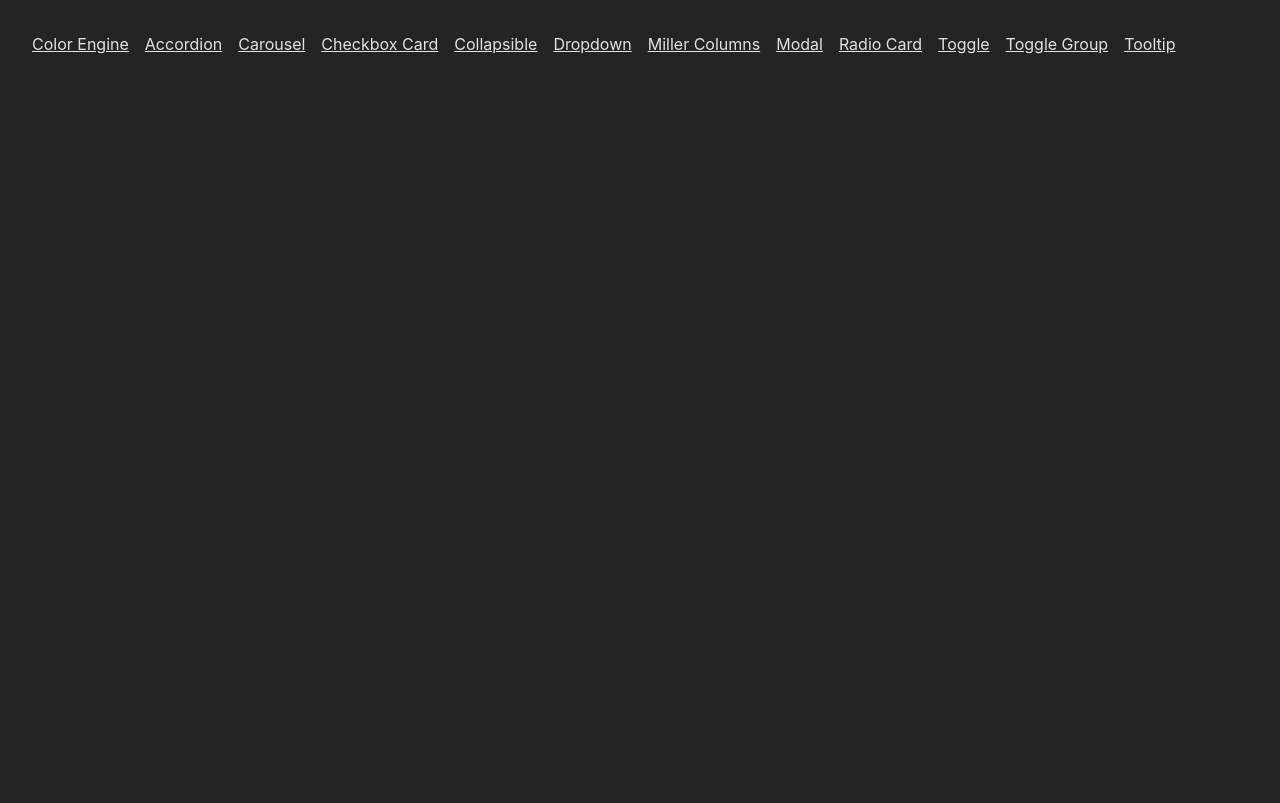
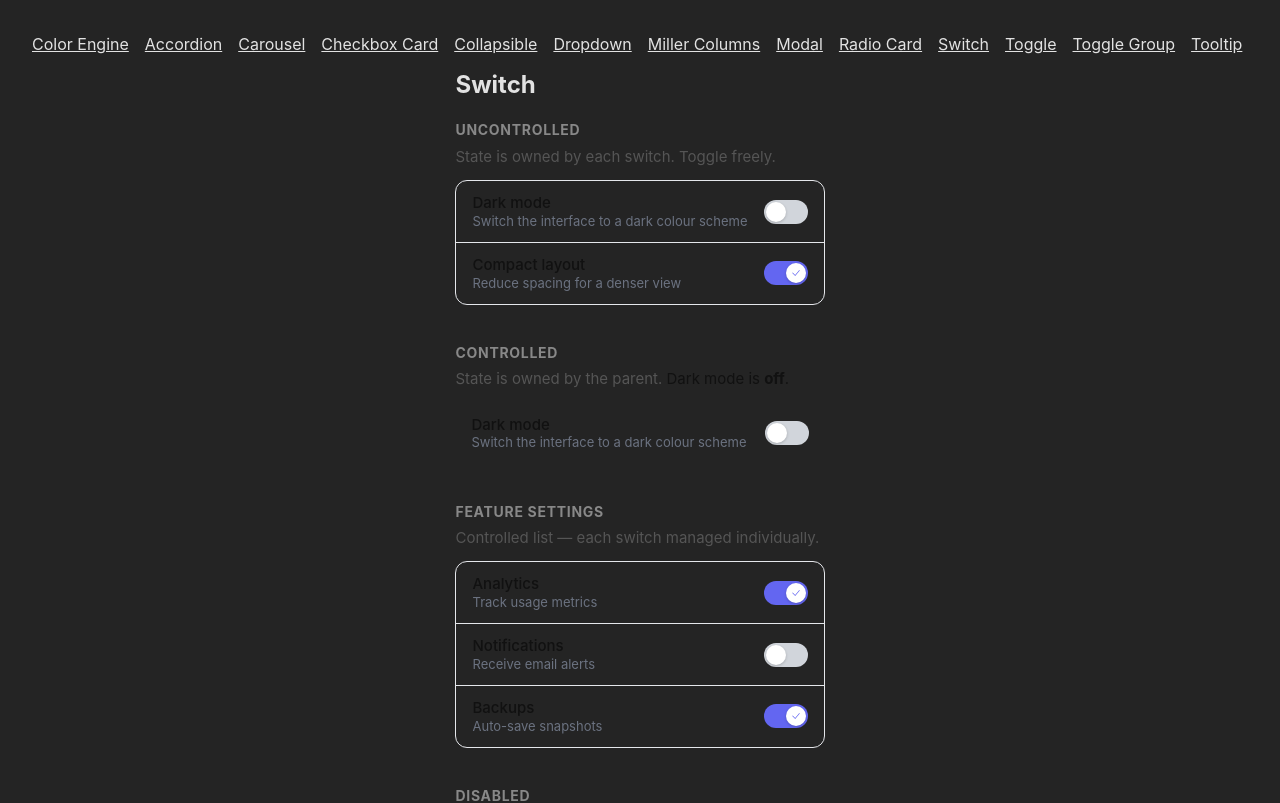
Before and after one commit to simonrevill/primitiv, a React (Vite) app in the folder apps/web/: page /switch in a window 1280 px wide. Shown: the top 803 px of the page. Built offline with nearby package versions, Linux system fonts and the light colour scheme.

Commit message:
feat(workbench): add Switch example page
Demonstrates uncontrolled, controlled, a feature-settings list, and disabled variants with animated thumb using @primitiv/icons Check.

https://claude.ai/code/session_01ASuAwMPKmee4dG72o8HFYi

```diff
--- a/apps/web/src/App.tsx
+++ b/apps/web/src/App.tsx
@@ -10,6 +10,7 @@ import {
   MillerColumnsExample,
   ModalExample,
   RadioCardExample,
+  SwitchExample,
   ToggleExample,
   ToggleGroupExample,
   TooltipExample,
@@ -31,6 +32,7 @@ function App() {
           <Link to="/miller-columns">Miller Columns</Link>
           <Link to="/modal">Modal</Link>
           <Link to="/radio-card">Radio Card</Link>
+          <Link to="/switch">Switch</Link>
           <Link to="/toggle">Toggle</Link>
           <Link to="/toggle-group">Toggle Group</Link>
           <Link to="/tooltip">Tooltip</Link>
@@ -53,6 +55,7 @@ function App() {
           />
           <Route path="/modal" element={<ModalExample />} />
           <Route path="/radio-card" element={<RadioCardExample />} />
+          <Route path="/switch" element={<SwitchExample />} />
           <Route path="/toggle" element={<ToggleExample />} />
           <Route path="/toggle-group" element={<ToggleGroupExample />} />
           <Route path="/tooltip" element={<TooltipExample />} />
--- /dev/null
+++ b/apps/web/src/pages/SwitchExample/SwitchExample.scss
@@ -0,0 +1,130 @@
+.sw-example {
+  max-width: 36rem;
+  margin: 0 auto;
+
+  &__title {
+    margin-block-end: 1.5rem;
+  }
+
+  &__section {
+    margin-block-end: 2.5rem;
+  }
+
+  &__section-title {
+    margin-block-end: 0.5rem;
+    font-size: 0.875rem;
+    text-transform: uppercase;
+    letter-spacing: 0.05em;
+    color: #888;
+  }
+
+  &__description {
+    margin-block-end: 0.75rem;
+    font-size: 0.9375rem;
+    color: #555;
+  }
+
+  &__value {
+    color: #111;
+  }
+
+  &__list {
+    display: flex;
+    flex-direction: column;
+    gap: 0;
+    border: 1px solid #e5e7eb;
+    border-radius: 0.75rem;
+    overflow: hidden;
+  }
+}
+
+.sw-row {
+  display: flex;
+  align-items: center;
+  justify-content: space-between;
+  gap: 1rem;
+  padding: 0.875rem 1rem;
+  cursor: pointer;
+  border-block-end: 1px solid #e5e7eb;
+
+  &:last-child {
+    border-block-end: none;
+  }
+
+  &:has(.sw-track[data-disabled]) {
+    cursor: not-allowed;
+    opacity: 0.5;
+  }
+
+  &__text {
+    display: flex;
+    flex-direction: column;
+    gap: 0.125rem;
+  }
+
+  &__label {
+    font-weight: 500;
+    font-size: 0.9375rem;
+    color: #111;
+  }
+
+  &__description {
+    font-size: 0.8125rem;
+    color: #6b7280;
+  }
+}
+
+.sw-track {
+  flex-shrink: 0;
+  position: relative;
+  width: 2.75rem;
+  height: 1.5rem;
+  border-radius: 9999px;
+  background: #d1d5db;
+  border: none;
+  padding: 0;
+  cursor: pointer;
+  transition: background 150ms ease;
+
+  &:focus-visible {
+    outline: 2px solid #6366f1;
+    outline-offset: 2px;
+  }
+
+  &[data-state="checked"] {
+    background: #6366f1;
+  }
+
+  &[data-disabled] {
+    cursor: not-allowed;
+  }
+}
+
+.sw-thumb {
+  position: absolute;
+  top: 0.125rem;
+  left: 0.125rem;
+  width: 1.25rem;
+  height: 1.25rem;
+  border-radius: 50%;
+  background: white;
+  box-shadow: 0 1px 3px rgba(0, 0, 0, 0.2);
+  display: flex;
+  align-items: center;
+  justify-content: center;
+  transition: translate 150ms ease;
+
+  &[data-state="checked"] {
+    translate: 1.25rem 0;
+  }
+
+  &__icon {
+    opacity: 0;
+    color: #6366f1;
+    transition: opacity 150ms ease;
+  }
+
+  &[data-state="checked"] &__icon {
+    opacity: 1;
+  }
+}
--- /dev/null
+++ b/apps/web/src/pages/SwitchExample/SwitchExample.tsx
@@ -0,0 +1,170 @@
+import { useState } from "react";
+
+import { Check } from "@primitiv/icons";
+import { Switch } from "@primitiv/react";
+
+import "./SwitchExample.scss";
+
+const FEATURES = [
+  { key: "analytics", label: "Analytics", description: "Track usage metrics" },
+  {
+    key: "notifications",
+    label: "Notifications",
+    description: "Receive email alerts",
+  },
+  { key: "backups", label: "Backups", description: "Auto-save snapshots" },
+] as const;
+
+type FeatureKey = (typeof FEATURES)[number]["key"];
+
+export function SwitchExample() {
+  const [darkMode, setDarkMode] = useState(false);
+  const [features, setFeatures] = useState<Record<FeatureKey, boolean>>({
+    analytics: true,
+    notifications: false,
+    backups: true,
+  });
+
+  return (
+    <div className="sw-example">
+      <h2 className="sw-example__title">Switch</h2>
+
+      <section className="sw-example__section">
+        <h3 className="sw-example__section-title">Uncontrolled</h3>
+        <p className="sw-example__description">
+          State is owned by each switch. Toggle freely.
+        </p>
+        <div className="sw-example__list">
+          <label className="sw-row">
+            <span className="sw-row__text">
+              <span className="sw-row__label">Dark mode</span>
+              <span className="sw-row__description">
+                Switch the interface to a dark colour scheme
+              </span>
+            </span>
+            <Switch.Root className="sw-track" aria-label="Enable dark mode">
+              <Switch.Thumb className="sw-thumb">
+                <Check size={10} className="sw-thumb__icon" />
+              </Switch.Thumb>
+            </Switch.Root>
+          </label>
+
+          <label className="sw-row">
+            <span className="sw-row__text">
+              <span className="sw-row__label">Compact layout</span>
+              <span className="sw-row__description">
+                Reduce spacing for a denser view
+              </span>
+            </span>
+            <Switch.Root
+              className="sw-track"
+              aria-label="Enable compact layout"
+              defaultChecked
+            >
+              <Switch.Thumb className="sw-thumb">
+                <Check size={10} className="sw-thumb__icon" />
+              </Switch.Thumb>
+            </Switch.Root>
+          </label>
+        </div>
+      </section>
+
+      <section className="sw-example__section">
+        <h3 className="sw-example__section-title">Controlled</h3>
+        <p className="sw-example__description">
+          State is owned by the parent.{" "}
+          <span className="sw-example__value">
+            Dark mode is <strong>{darkMode ? "on" : "off"}</strong>.
+          </span>
+        </p>
+        <label className="sw-row">
+          <span className="sw-row__text">
+            <span className="sw-row__label">Dark mode</span>
+            <span className="sw-row__description">
+              Switch the interface to a dark colour scheme
+            </span>
+          </span>
+          <Switch.Root
+            className="sw-track"
+            aria-label="Enable dark mode (controlled)"
+            checked={darkMode}
+            onCheckedChange={setDarkMode}
+          >
+            <Switch.Thumb className="sw-thumb">
+              <Check size={10} className="sw-thumb__icon" />
+            </Switch.Thumb>
+          </Switch.Root>
+        </label>
+      </section>
+
+      <section className="sw-example__section">
+        <h3 className="sw-example__section-title">Feature settings</h3>
+        <p className="sw-example__description">
+          Controlled list — each switch managed individually.
+        </p>
+        <div className="sw-example__list">
+          {FEATURES.map(({ key, label, description }) => (
+            <label key={key} className="sw-row">
+              <span className="sw-row__text">
+                <span className="sw-row__label">{label}</span>
+                <span className="sw-row__description">{description}</span>
+              </span>
+              <Switch.Root
+                className="sw-track"
+                aria-label={`Enable ${label.toLowerCase()}`}
+                checked={features[key]}
+                onCheckedChange={(checked) =>
+                  setFeatures((prev) => ({ ...prev, [key]: checked }))
+                }
+              >
+                <Switch.Thumb className="sw-thumb">
+                  <Check size={10} className="sw-thumb__icon" />
+                </Switch.Thumb>
+              </Switch.Root>
+            </label>
+          ))}
+        </div>
+      </section>
+
+      <section className="sw-example__section">
+        <h3 className="sw-example__section-title">Disabled</h3>
+        <div className="sw-example__list">
+          <label className="sw-row">
+            <span className="sw-row__text">
+              <span className="sw-row__label">Locked feature (off)</span>
+              <span className="sw-row__description">
+                Not available on your plan
+              </span>
+            </span>
+            <Switch.Root
+              className="sw-track"
+              aria-label="Locked feature (off, disabled)"
+              disabled
+            >
+              <Switch.Thumb className="sw-thumb">
+                <Check size={10} className="sw-thumb__icon" />
+              </Switch.Thumb>
+            </Switch.Root>
+          </label>
+
+          <label className="sw-row">
+            <span className="sw-row__text">
+              <span className="sw-row__label">Required feature (on)</span>
+              <span className="sw-row__description">Always enabled</span>
+            </span>
+            <Switch.Root
+              className="sw-track"
+              aria-label="Required feature (on, disabled)"
+              defaultChecked
+              disabled
+            >
+              <Switch.Thumb className="sw-thumb">
+                <Check size={10} className="sw-thumb__icon" />
+              </Switch.Thumb>
+            </Switch.Root>
+          </label>
+        </div>
+      </section>
+    </div>
+  );
+}
--- /dev/null
+++ b/apps/web/src/pages/SwitchExample/index.ts
@@ -0,0 +1 @@
+export * from "./SwitchExample";
--- a/apps/web/src/pages/index.ts
+++ b/apps/web/src/pages/index.ts
@@ -6,6 +6,7 @@ export * from "./DropdownExample";
 export * from "./MillerColumnsExample";
 export * from "./ModalExample";
 export * from "./RadioCardExample";
+export * from "./SwitchExample";
 export * from "./ToggleExample";
 export * from "./ToggleGroupExample";
 export * from "./TooltipExample";
```
